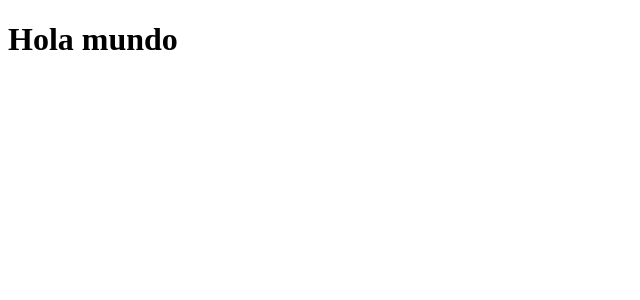
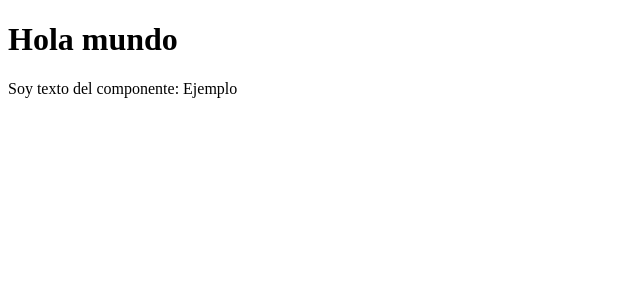
Before and after one commit to NelsonOrtizLeal/Sistema_Escolar_Backend, a React (Vite) app: page / in a window 1280 px wide. Shown: the top 300 px of the page, without its empty margins (0-640 px from the left). Built offline with nearby package versions, Linux system fonts and the light colour scheme.

Commit message:
Update: Utilizando el componente Ejemplo

```diff
--- a/src/App.jsx
+++ b/src/App.jsx
@@ -1,7 +1,10 @@
+import { Ejemplo } from './Ejemplo.jsx';
+
 export function App() {
   return (
     <>
       <h1>Hola mundo</h1>
+      <Ejemplo />
     </>
   )
 }
```
